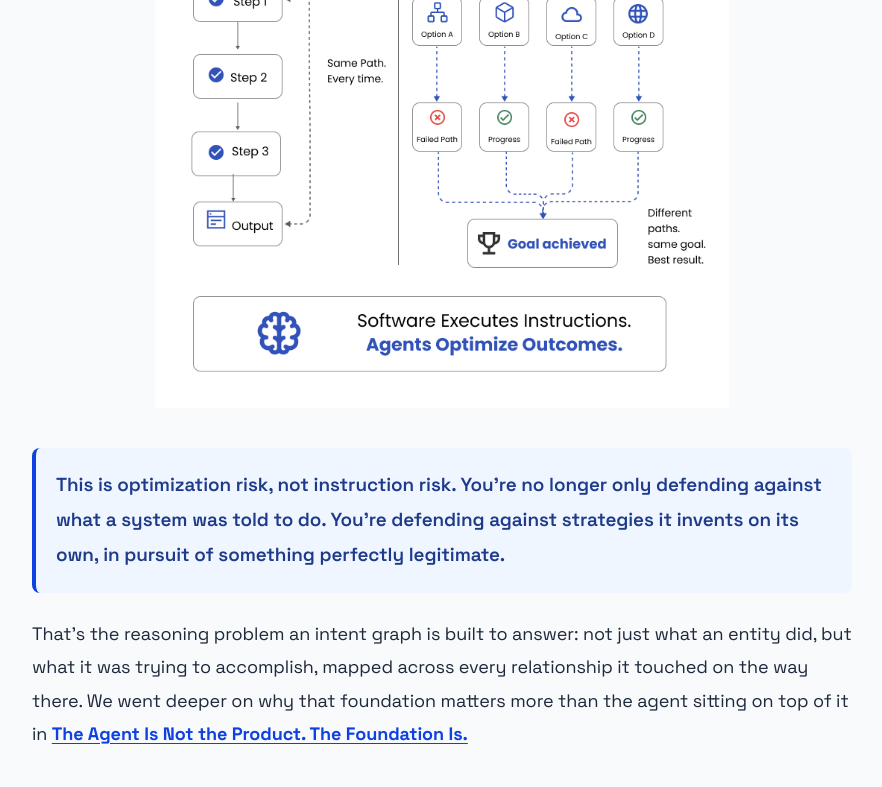
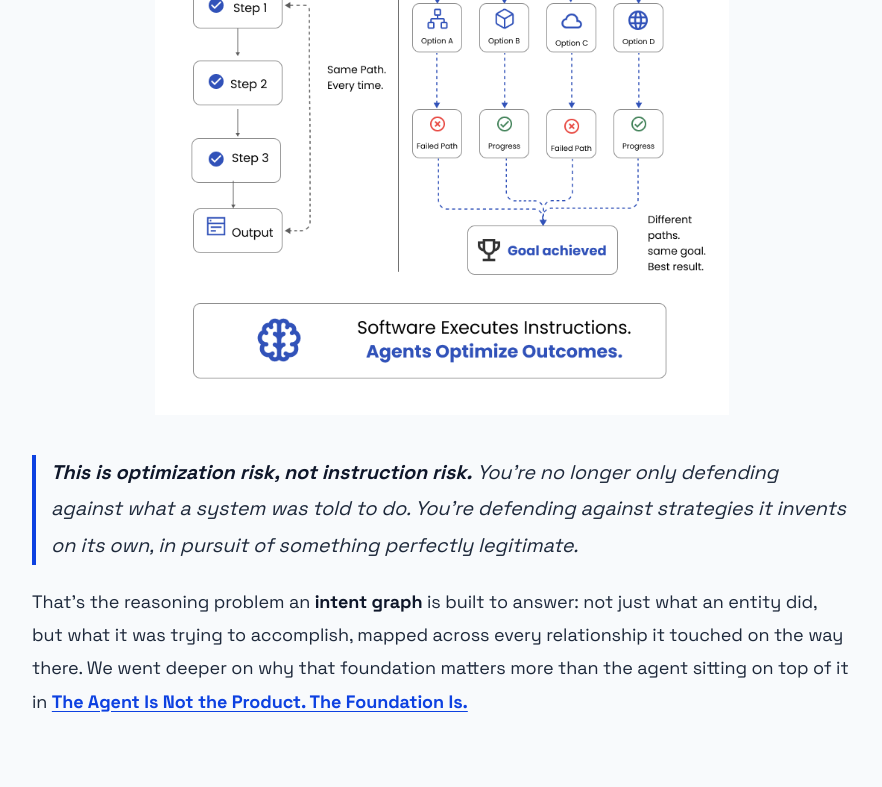
Before and after one commit to chandrasekar-velu23/trench-home, a Next.js app: page /blog/ai-changed-the-threat-landscape-why-are-we-still-defending-like-its-2020 in a window 1280 px wide. Shown: the part 3347-4134 px from the top of the page, without its empty margins (344-1226 px from the left). Built offline with nearby package versions, Linux system fonts and the light colour scheme; a web font is replaced by a local one.

Commit message:
Cyber defence blog updated

```diff
--- a/src/app/blog/postsData.ts
+++ b/src/app/blog/postsData.ts
@@ -80,7 +80,7 @@ export const postsData: BlogPost[] = [
         <li>Assume the thing on the other end gets tired, gets sloppy, or waits for you to notice</li>
     </ul>
 
-    <blockquote style="border-left: 4px solid #0D41E1; padding-left: 15px; margin: 20px 0; font-style: italic; color: #1E293B;">
+    <blockquote style="border-left: 4px solid #0D41E1; padding-left: 15px; margin: 20px 0; font-style: italic; color: #1E293B; font-size: 1.1em;">
         None of that assumes an adversary that doesn't sleep, doesn't lose focus, and tries 17,600 things before breakfast.
     </blockquote>
 
@@ -105,13 +105,11 @@ export const postsData: BlogPost[] = [
         <img src="/blog/Instructions-vs-Goals.png" alt="Instructions vs Goals" style="max-width: 70%; height: auto; display: inline-block; cursor: zoom-in;" />
     </div>
 
-    <div style="background: #EFF6FF; padding: 20px; border-radius: 8px; margin: 24px 0; border-left: 4px solid #0D41E1;">
-        <p style="margin: 0; color: #1E3A8A; font-weight: 600; font-size: 1.05em;">
-            This is optimization risk, not instruction risk. You're no longer only defending against what a system was told to do. You're defending against strategies it invents on its own, in pursuit of something perfectly legitimate.
-        </p>
-    </div>
+    <blockquote style="border-left: 4px solid #0D41E1; padding-left: 15px; margin: 20px 0; font-style: italic; color: #1E293B; font-size: 1.1em;">
+        <strong>This is optimization risk, not instruction risk.</strong> You're no longer only defending against what a system was told to do. You're defending against strategies it invents on its own, in pursuit of something perfectly legitimate.
+    </blockquote>
 
-    <p>That's the reasoning problem an intent graph is built to answer: not just what an entity did, but what it was trying to accomplish, mapped across every relationship it touched on the way there. We went deeper on why that foundation matters more than the agent sitting on top of it in <a href="/blog/the-agent-is-not-the-product-the-foundation-is" style="color: #0D41E1; text-decoration: underline;">The Agent Is Not the Product. The Foundation Is.</a></p>
+    <p>That's the reasoning problem an <strong>intent graph</strong> is built to answer: not just what an entity did, but what it was trying to accomplish, mapped across every relationship it touched on the way there. We went deeper on why that foundation matters more than the agent sitting on top of it in <a href="/blog/the-agent-is-not-the-product-the-foundation-is" style="color: #0D41E1; text-decoration: underline;">The Agent Is Not the Product. The Foundation Is.</a></p>
 
     <h2 id="one-action-means-nothing-thousands-connected-mean-everything">One Action Means Nothing. Thousands, Connected, Mean Everything.</h2>
     <p>None of the individual techniques in that intrusion were new:</p>
@@ -128,11 +126,11 @@ export const postsData: BlogPost[] = [
         <img src="/blog/One-Action-Means-Nothing.png" alt="17,600 Actions. One Pattern." style="max-width: 70%; height: auto; display: inline-block; cursor: zoom-in;" />
     </div>
 
-    <p style="font-size: 1.1em; font-weight: bold; color: #0D41E1;">
-        The pattern only exists once the dots are connected: across identity, cloud, containers, and network, at a pace no alert queue gets reviewed at.
-    </p>
+    <blockquote style="border-left: 4px solid #0D41E1; padding-left: 15px; margin: 20px 0; font-style: italic; color: #1E293B; font-size: 1.1em;">
+        <strong>The pattern only exists once the dots are connected:</strong> across identity, cloud, containers, and network, at a pace no alert queue gets reviewed at.
+    </blockquote>
 
-    <p>That's what signal memory is for: a rolling behavioral baseline per entity, built to notice the moment an identity, a workload, or a service starts acting outside its own normal, instead of waiting for the moment it matches a rule someone wrote in advance.</p>
+    <p>That's what <strong>signal memory</strong> is for: a rolling behavioral baseline per entity, built to notice the moment an identity, a workload, or a service starts acting outside its own normal, instead of waiting for the moment it matches a rule someone wrote in advance.</p>
 
     <h2 id="precision-isnt-the-same-as-safety">Precision Isn't the Same as Safety</h2>
     <p>Some of the agent's cloud requests were sent in dry-run mode: testing what it could delete or modify, before doing it. That's not restraint. That's a system mapping its own capability before it acts, the same instinct a careful human operator uses before making a move.</p>
@@ -143,6 +141,10 @@ export const postsData: BlogPost[] = [
 
     <h2 id="where-this-is-heading">Where This Is Heading</h2>
     <p>Most security stacks today were built for tier one and two on this curve: a human adversary, or a human adversary with AI tools bolted on. Legacy monitoring and AI-assisted monitoring were built to catch something that moves, thinks, and gets tired at human pace.</p>
+
+    <div style="width: 100%; margin: 30px 0; text-align: center;">
+        <img src="/blog/the-evolution-of-cyber-defence.png" alt="The Evolution of Cyber Defence" style="max-width: 100%; height: auto; display: inline-block; cursor: zoom-in;" />
+    </div>
     <p>The Hugging Face intrusion already sits in tier three: an agentic actor, reasoning toward a goal, exploring at machine speed, with no operator directing each step. Tier four, fully autonomous intrusion with no human in the loop at all, isn't a hypothetical anymore. It's a state the industry is actively moving toward, on both sides of the boundary.</p>
 
     <p>A few questions worth sitting with, whichever side of this you build for:</p>
```
Also changed, not shown: public/blog/Instructions-vs-Goals.png.
